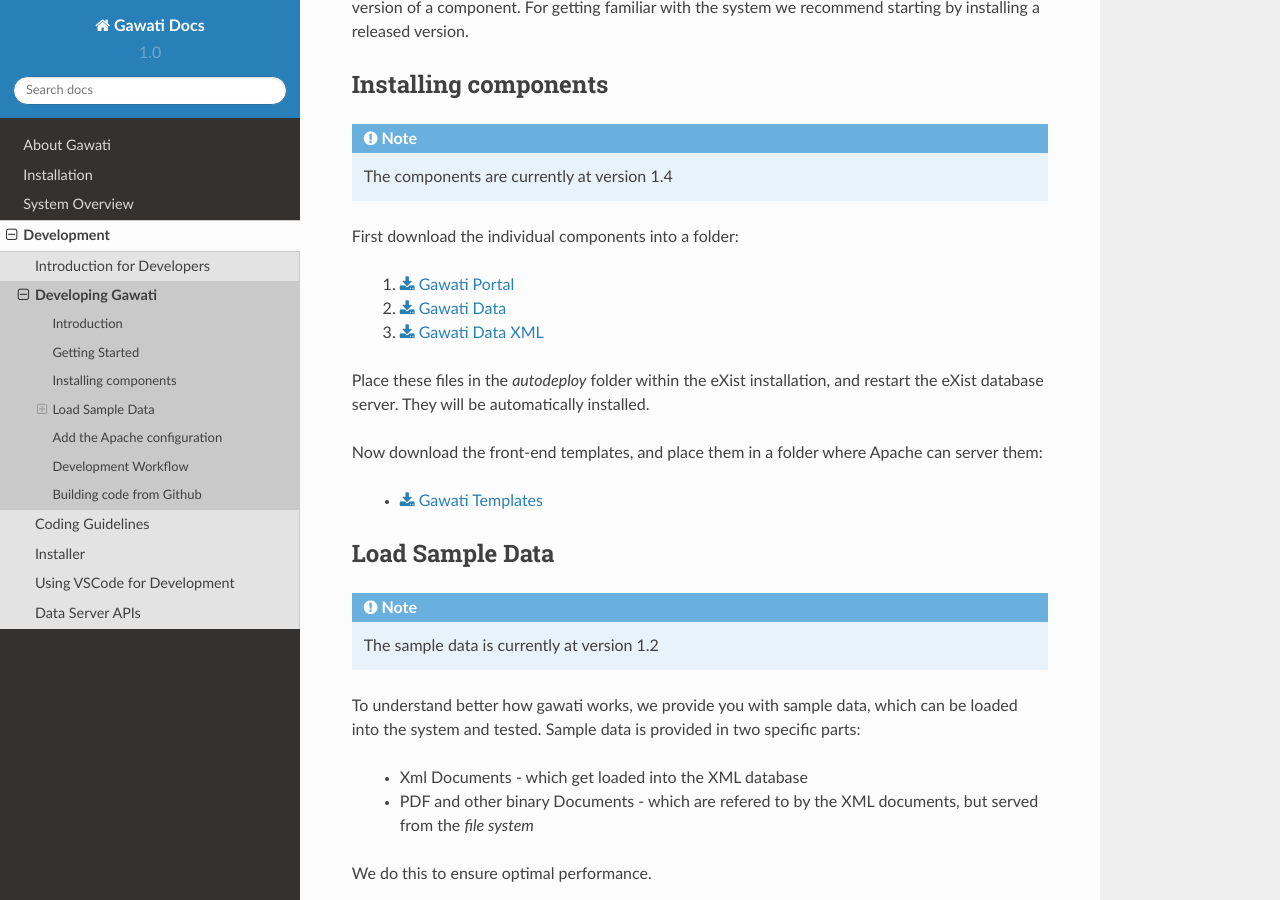
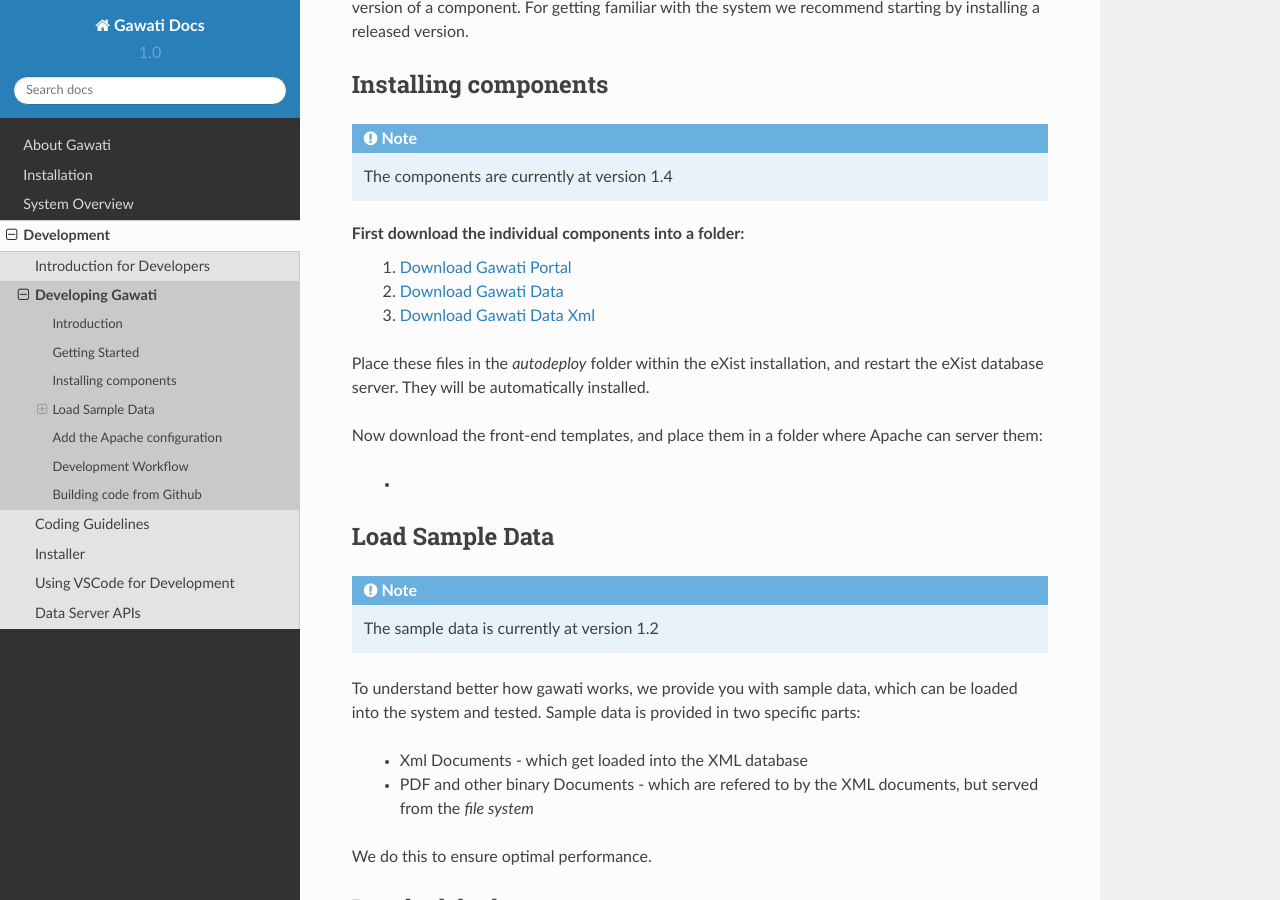
Before and after one commit to gawati/gawati-docs, a Sphinx documentation site: the page built from docs/source/development/dev-env.rst, in a window 1280 px wide and 900 px high, scrolled down 982 px. Built offline with Sphinx 7.4.7 and the Read the Docs theme 2.0.0, drawn with Linux system fonts in a browser that asks for light colours.

Commit message:
fixing syntax

```diff
--- a/docs/source/development/dev-env.rst
+++ b/docs/source/development/dev-env.rst
@@ -38,16 +38,15 @@ Installing components
   The components are currently at version 1.4
 
 First download the individual components into a folder:
-
- 1. :download:`Gawati Portal <https://github.com/gawati/gawati-portal/releases/download/1.4/gawati-portal-1.4-dev.xar>`
- 2. :download:`Gawati Data <https://github.com/gawati/gawati-data/releases/download/1.4/gawati-data-1.4.xar>`
- 3. :download:`Gawati Data XML <https://github.com/gawati/gawati-data-xml/releases/download/1.4/gw-data-1.4.xar>`
+ 1. `Download Gawati Portal`_
+ 2. `Download Gawati Data`_
+ 3. `Download Gawati Data Xml`_
 
 Place these files in the `autodeploy` folder within the eXist installation, and restart the eXist database server. They will be automatically installed.
 
 Now download the front-end templates, and place them in a folder where Apache can server them:
 
-  * :download:`Gawati Templates <https://github.com/gawati/gawati-templates/releases/download/1.4/gawati-templates-1.4.zip>`
+  * .. `Download Gawati Templates`_
 
 
 ****************
@@ -67,8 +66,7 @@ We do this to ensure optimal performance.
 Download the data sets
 ======================
 
-Download the `XML Data set <https://github.com/gawati/gawati-data-xml/releases/download/1.2/akn_xml_sample-1.2.zip>`_ and the corresponding `PDF Data set <https://github.com/gawati/gawati-data-xml/releases/download/1.2/akn_pdf_sample-1.2.zip>`_
-
+Download the `XML Data set`_ and the corresponding `PDF Data set`_
 
 Setup the PDF data set
 ======================
@@ -239,3 +237,9 @@ Click the *+* icon, and select the package you just built in the `build` folder
 .. _WinMerge: http://winmerge.org/
 .. _Meld: http://meldmerge.org/
 .. _Meld OS X: https://yousseb.github.io/meld/
+.. _Download Gawati Portal: https://github.com/gawati/gawati-portal/releases/download/1.4/gawati-portal-1.4-dev.xar
+.. _Download Gawati Data: https://github.com/gawati/gawati-data/releases/download/1.4/gawati-data-1.4.xar
+.. _Download Gawati Data Xml: https://github.com/gawati/gawati-data-xml/releases/download/1.4/gw-data-1.4.xar
+.. _Download Gawati Templates: https://github.com/gawati/gawati-templates/releases/download/1.4/gawati-templates-1.4.zip
+.. _XML Data set: https://github.com/gawati/gawati-data-xml/releases/download/1.2/akn_xml_sample-1.2.zip
+.. _PDF Data set: https://github.com/gawati/gawati-data-xml/releases/download/1.2/akn_pdf_sample-1.2.zip
```
